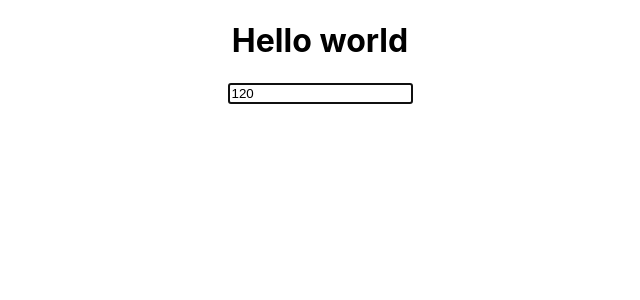
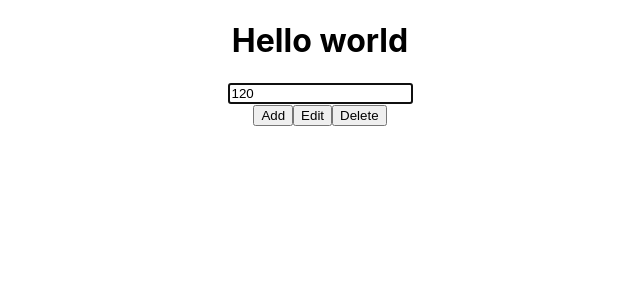
Before and after one commit to manhdungdev/learn_reactjs, a React (Create React App) app in the folder set_up_env/: page / in a window 1280 px wide. Shown: the top 300 px of the page, without its empty margins (320-960 px from the left). Built offline with nearby package versions, Linux system fonts and the light colour scheme.

Commit message:
Handle event

```diff
--- a/set_up_env/src/App.js
+++ b/set_up_env/src/App.js
@@ -3,6 +3,7 @@ import './App.css';
 import Clock from './Clock';
 import BareInput from './BareInput';
 import Layout from './Layout';
+import BareButton from './BareButton';
 
 function App() {
   const [visible, setVisible] = useState(true);
@@ -14,6 +15,7 @@ function App() {
         <h1>Hello world</h1>
         <BareInput type='password' value={120} autoFocus className='input-control' onChange={() => {}} />
       </Layout>
+      <BareButton />
     </div>
   );
 }
--- /dev/null
+++ b/set_up_env/src/BareButton.jsx
@@ -0,0 +1,56 @@
+import React from 'react';
+class BareButton extends React.Component {
+  constructor(props) {
+    super(props);
+    // this.handleClick = this.handleClick.bind(this);
+  }
+
+  //   handleClick(event) {
+  //     console.log(event);
+  //   }
+
+  //   handleClick = (value) => {
+  //     console.log('value =====>', value);
+  //     return () => {
+  //       console.log(value);
+  //     };
+  //   };
+
+  // handleClick = (value) => () => {
+  //   console.log(value);
+  // };
+
+  handleClick = (event, value) => {
+    console.log(event);
+    console.log(value);
+  };
+  render() {
+    return (
+      <div>
+        <button
+          onClick={(event) => {
+            this.handleClick(event, 'Add');
+          }}
+        >
+          Add
+        </button>
+        <button
+          onClick={(event) => {
+            this.handleClick(event, 'Edit');
+          }}
+        >
+          Edit
+        </button>
+        <button
+          onClick={(event) => {
+            this.handleClick(event, 'Delete');
+          }}
+        >
+          Delete
+        </button>
+      </div>
+    );
+  }
+}
+
+export default BareButton;
--- a/set_up_env/src/Clock.jsx
+++ b/set_up_env/src/Clock.jsx
@@ -44,7 +44,7 @@ class Clock extends React.Component {
     console.log('componentDidUpdate');
   }
 
-  componentWillUnmount(){
+  componentWillUnmount() {
     console.log('componentWillUnmount');
   }
 
```
